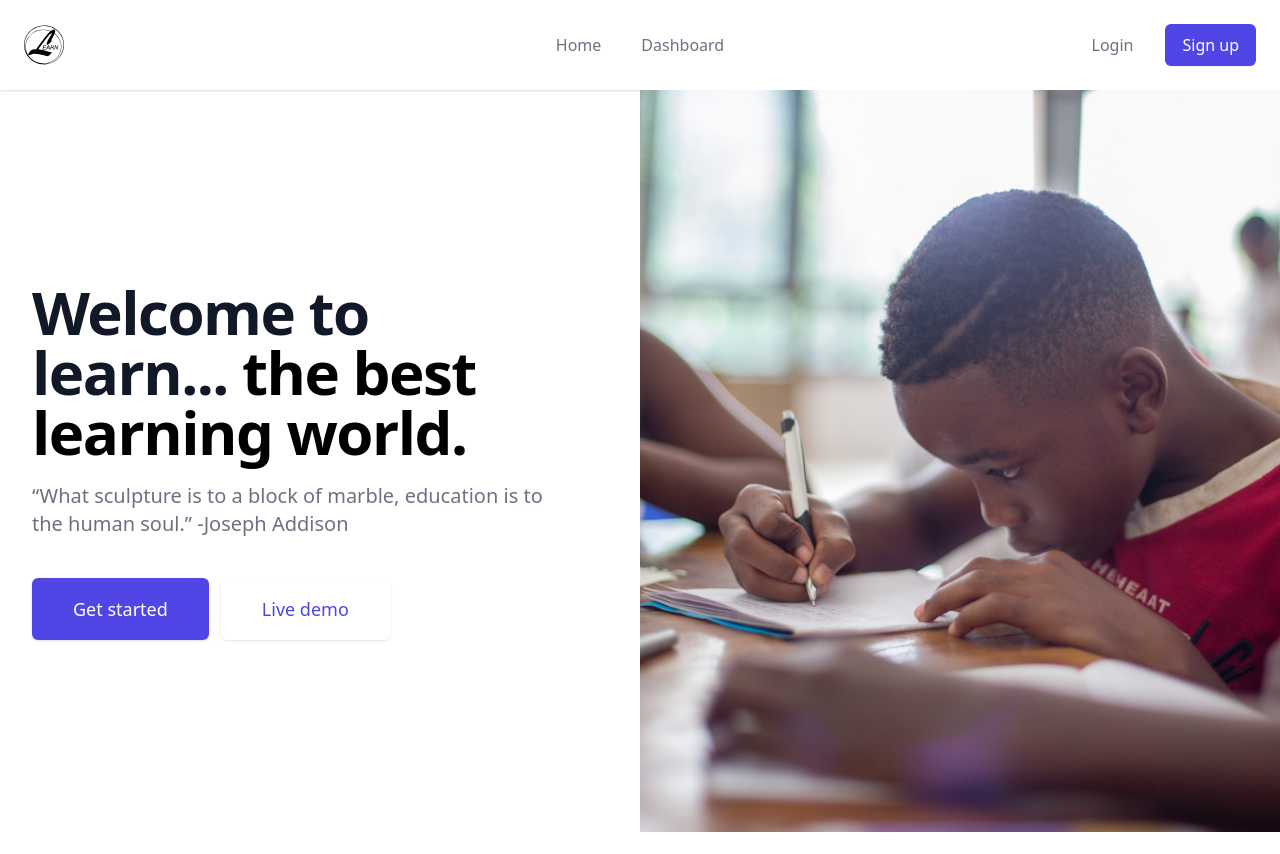
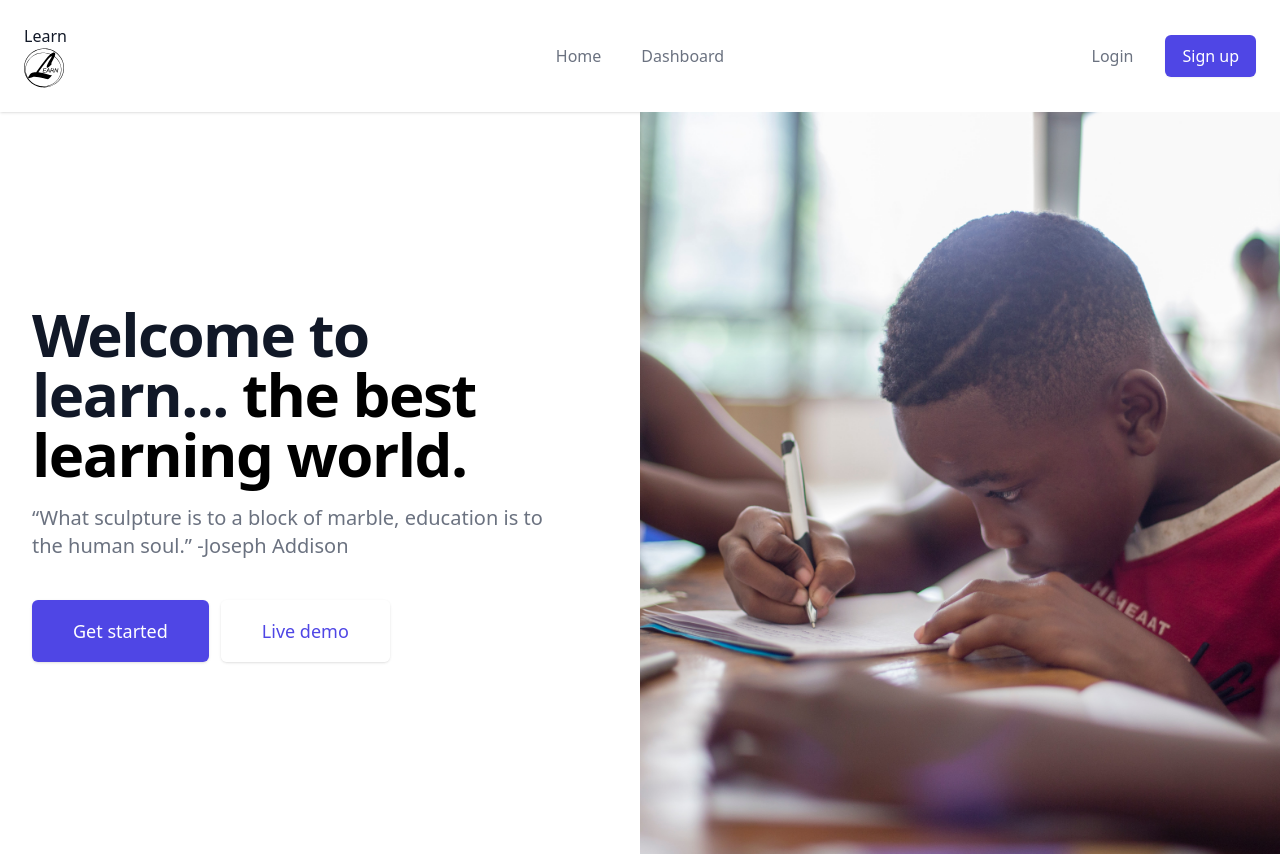
Before and after one commit to Annalartey/AltSchool-Second-Sem-Exams, a React (Vite) app: page / in a window 1280 px wide. Before the commit the page ends 832 px from the top, so only its background shows below. Built offline with nearby package versions, Linux system fonts and the light colour scheme.

Commit message:
changed logo

```diff
--- a/index.html
+++ b/index.html
@@ -2,7 +2,7 @@
 <html lang="en">
   <head>
     <meta charset="UTF-8" />
-    <link rel="icon" type="image/svg+xml" href="/img.svg" />
+    <link rel="icon" type="image/svg+xml" href="/logo1.svg" />
     <meta name="viewport" content="width=device-width, initial-scale=1.0" />
     <link href="/tailwind.css" rel="stylesheet">
     <title>Anna's Exam Project </title>
--- a/src/components/Header.jsx
+++ b/src/components/Header.jsx
@@ -15,7 +15,7 @@
           <div className="flex items-center justify-between py-6 md:justify-start md:space-x-10">
             <div className="flex justify-start lg:w-0 lg:flex-1">
               <Link to="/">
-                <span className="text-gray-900 sr-only">Learn</span>
+                <span className="text-gray-900">Learn</span>
                 <img
                   className="h-20 w-auto sm:h-10"
                   src={logo}
```
Also changed, not shown: public/logo1 .svg (added).
